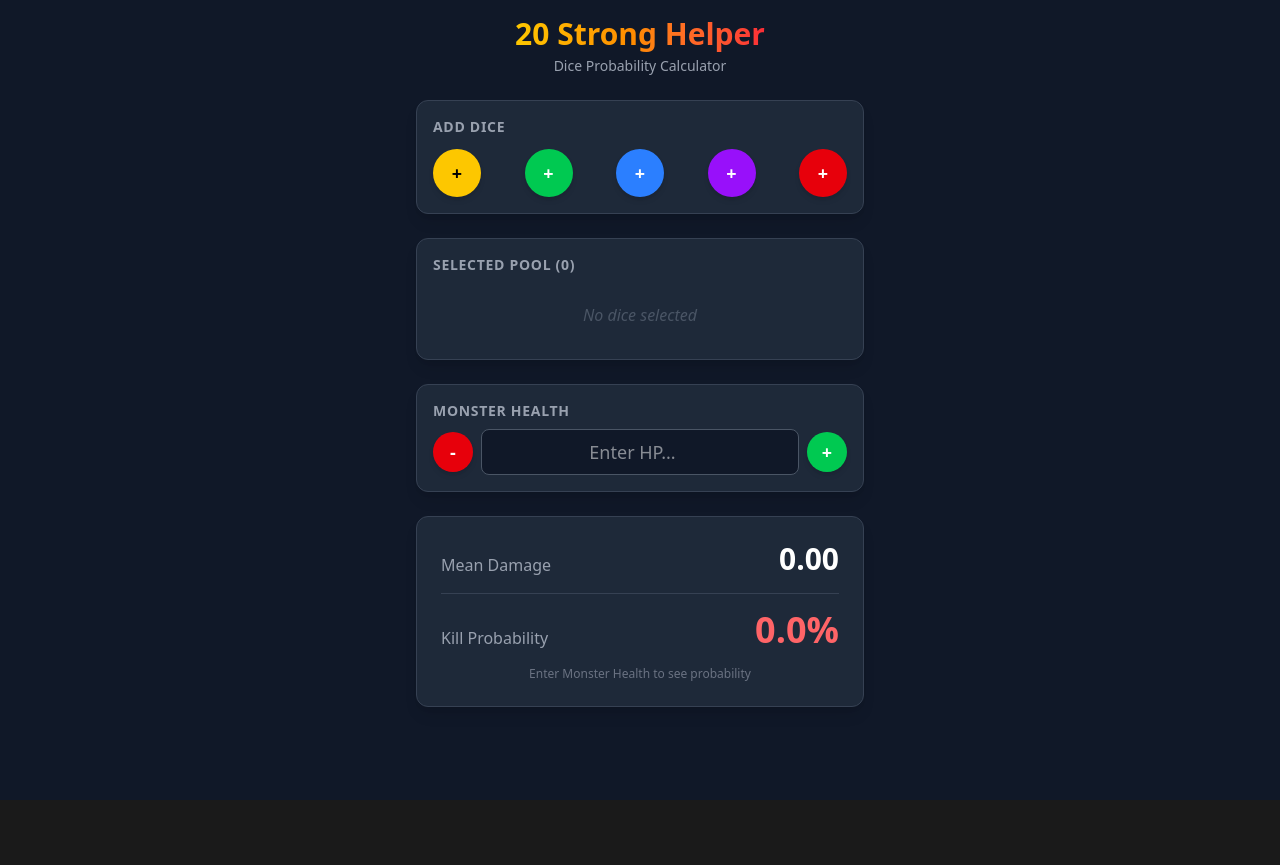
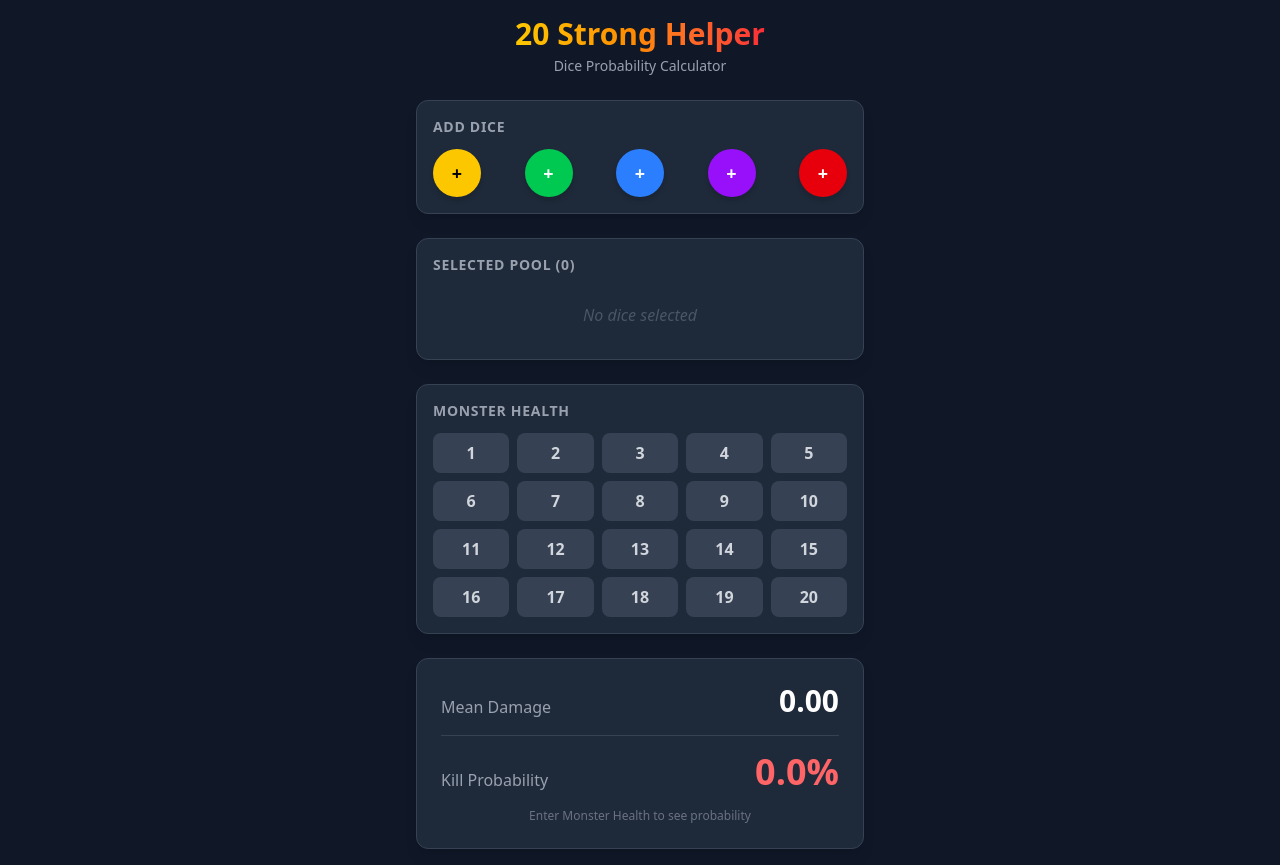
Before and after one commit to Thecentury/20-strong-helper, a React (Vite) app: page / in a window 1280 px wide. Before the commit the page ends 800 px from the top, so only its background shows below. Built offline with nearby package versions, Linux system fonts and the light colour scheme.

Commit message:
Enter the monster health using an array of buttons instead of an input

```diff
--- a/src/App.tsx
+++ b/src/App.tsx
@@ -66,19 +66,6 @@ function App() {
 
   const resetDice = () => {
     setSelectedDice([]);
-  };
-
-  const incrementMonsterHealth = () => {
-    setMonsterHealth((prev) => (prev === "" ? 1 : prev + 1));
-  };
-
-  const decrementMonsterHealth = () => {
-    setMonsterHealth((prev) => {
-      if (prev === "" || prev <= 1) {
-        return "";
-      }
-      return prev - 1;
-    });
   };
 
   const stats = useMemo(() => {
@@ -188,40 +175,39 @@ function App() {
           )}
         </div>
 
-        {/* Monster Health Input */}
+        {/* Monster Health Grid */}
         <div className="bg-gray-800 p-4 rounded-xl shadow-lg border border-gray-700">
-          <h2 className="text-sm font-semibold text-gray-400 mb-2 uppercase tracking-wider">
+          <div className="flex justify-between items-center mb-3">
+            <h2 className="text-sm font-semibold text-gray-400 uppercase tracking-wider">
               Monster Health
             </h2>
-          <div className="flex items-center gap-2">
+            {monsterHealth !== "" && (
               <button
-              onClick={decrementMonsterHealth}
-              className="w-10 h-10 rounded-full shadow-md transition-transform transform active:scale-95 flex items-center justify-center font-bold text-lg bg-red-600 hover:bg-red-700 text-white flex-shrink-0"
-              aria-label="Decrement monster health"
+                onClick={() => setMonsterHealth("")}
+                className="text-xs text-red-400 hover:text-red-300 underline"
               >
-              -
+                Clear
               </button>
-            <input
-              type="number"
-              min="1"
-              value={monsterHealth}
-              onChange={(e) =>
-                setMonsterHealth(
-                  e.target.value === "" ? "" : parseInt(e.target.value),
-                )
-              }
-              className="w-full bg-gray-900 border border-gray-600 rounded-lg py-2 px-3 text-white focus:outline-none focus:ring-2 focus:ring-blue-500 text-lg text-center"
-              placeholder="Enter HP..."
-            />
+            )}
+          </div>
+          <div className="grid grid-cols-5 gap-2">
+            {Array.from({ length: 20 }, (_, i) => i + 1).map((hp) => (
               <button
-              onClick={incrementMonsterHealth}
-              className="w-10 h-10 rounded-full shadow-md transition-transform transform active:scale-95 flex items-center justify-center font-bold text-lg bg-green-500 hover:bg-green-600 text-white flex-shrink-0"
-              aria-label="Increment monster health"
+                key={hp}
+                onClick={() => setMonsterHealth(hp)}
+                className={`py-2 rounded-lg text-center font-semibold transition-colors ${
+                  monsterHealth === hp
+                    ? "bg-blue-500 text-white shadow-lg"
+                    : "bg-gray-700 hover:bg-gray-600 text-gray-300"
+                }`}
               >
-              +
+                {hp}
               </button>
+            ))}
           </div>
         </div>
+
+
 
         {/* Results */}
         <div className="bg-gray-800 p-6 rounded-xl shadow-lg border border-gray-700 space-y-4">
```
Lines whose indentation alone changed are shown as unchanged.
